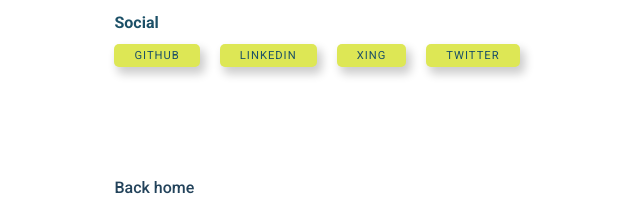
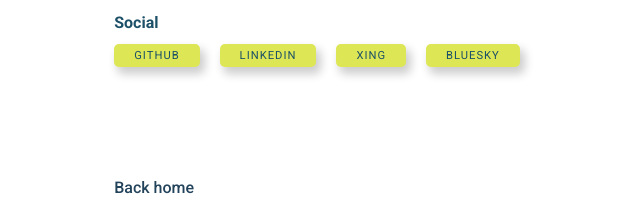
Before and after one commit to PulexIrritans/Mywebsite, a website: page contact.html in a window 1280 px wide. Shown: the part 251-469 px from the top of the page, 323-963 px from the left. Drawn offline with Linux system fonts and the light colour scheme.

Commit message:
Update contact.html

```diff
--- a/contact.html
+++ b/contact.html
@@ -43,8 +43,8 @@
             >
           </li>
           <li class="social-link-item">
-            <a target="_blank" href="https://twitter.com/PuIexlrritans"
-              >Twitter</a
+            <a target="_blank" href="https://bsky.app/profile/pulexirritans.bsky.social"
+              >Bluesky</a
             >
           </li>
         </ul>
```
